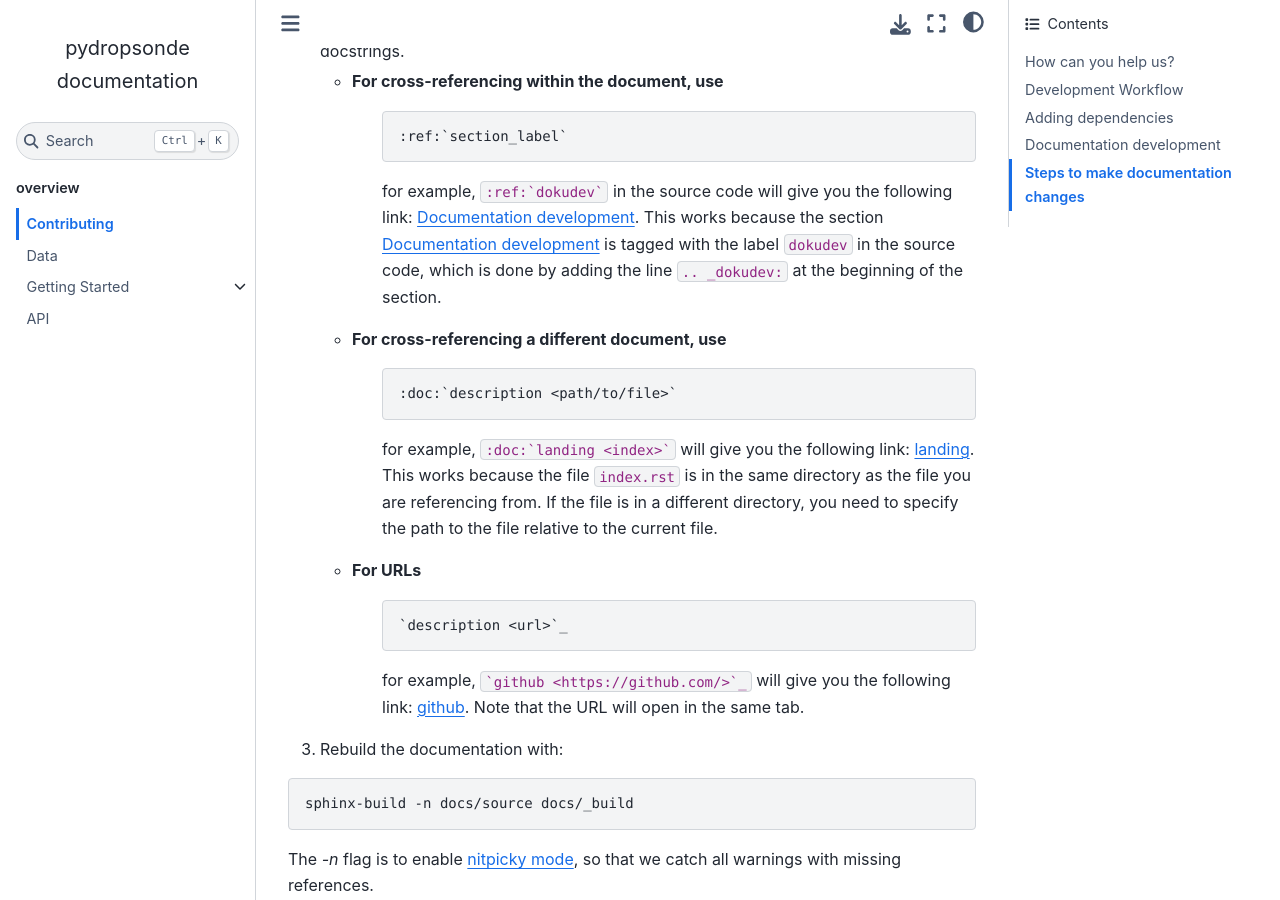
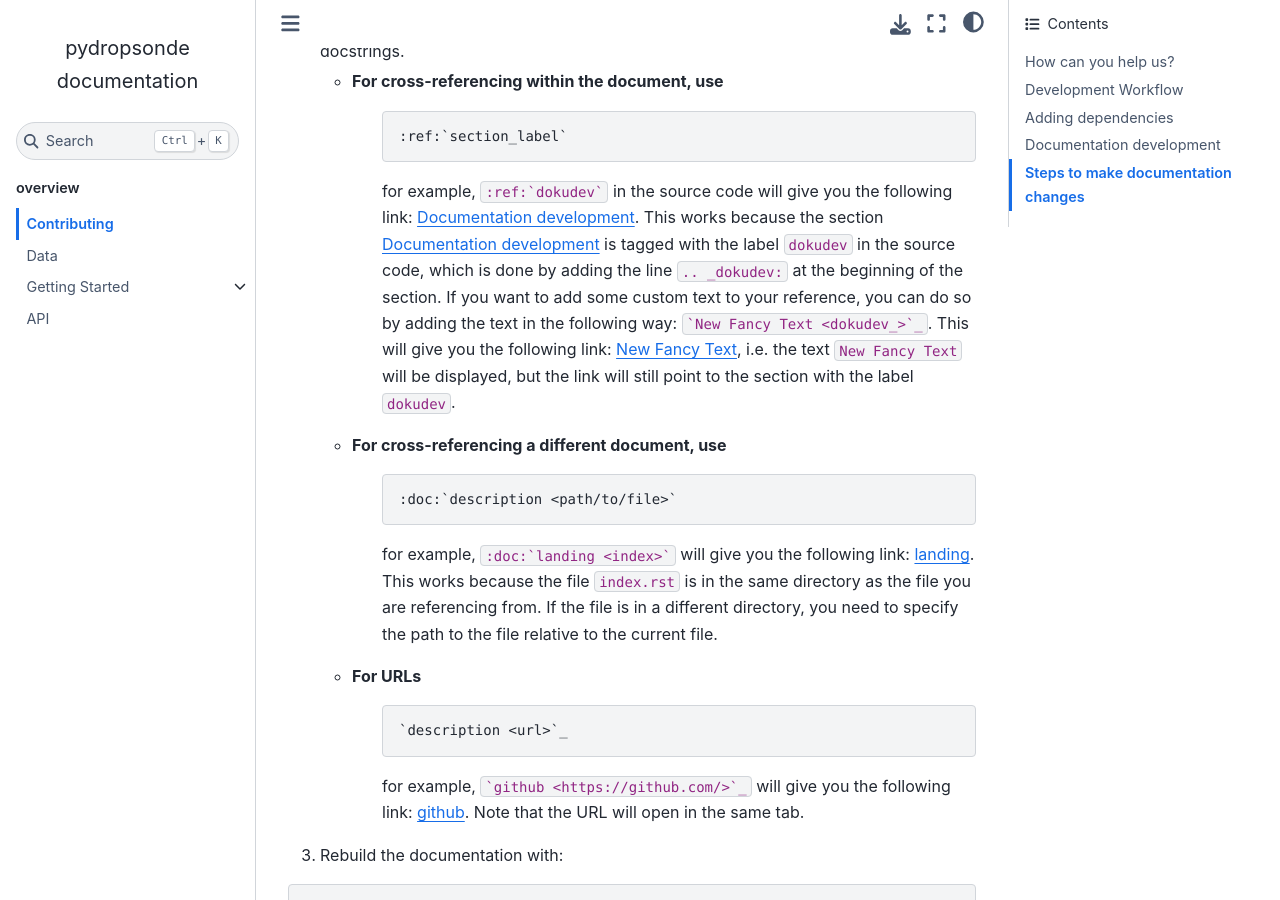
Before and after one commit to tmieslinger/pydropsonde, a Sphinx documentation site: the page built from docs/source/CONTRIBUTING.rst, in a window 1280 px wide and 900 px high, scrolled down 3962 px. Built offline with Sphinx 7.4.7 and the Sphinx Book theme 1.1.4, drawn with Linux system fonts in a browser that asks for light colours.

Commit message:
include example to show different text in cross-reference

````diff
--- a/docs/source/CONTRIBUTING.rst
+++ b/docs/source/CONTRIBUTING.rst
@@ -138,6 +138,7 @@ Steps to make documentation changes
           :ref:`section_label`
 
       for example, ``:ref:`dokudev``` in the source code will give you the following link: :ref:`dokudev`. This works because the section :ref:`dokudev` is tagged with the label ``dokudev`` in the source code, which is done by adding the line ``.. _dokudev:`` at the beginning of the section.
+      If you want to add some custom text to your reference, you can do so by adding the text in the following way: ```New Fancy Text <dokudev_>`_``. This will give you the following link: `New Fancy Text <dokudev_>`_, i.e. the text ``New Fancy Text`` will be displayed, but the link will still point to the section with the label ``dokudev``.
 
 
    - For cross-referencing a different document, use
````
